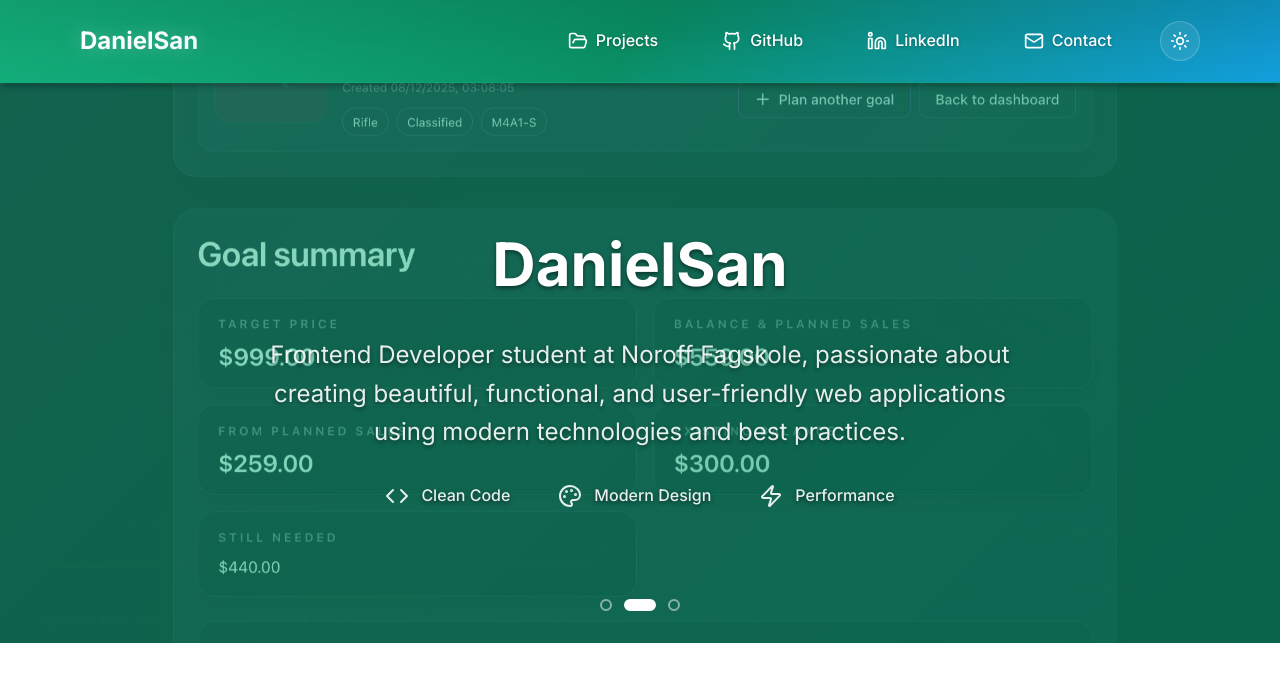
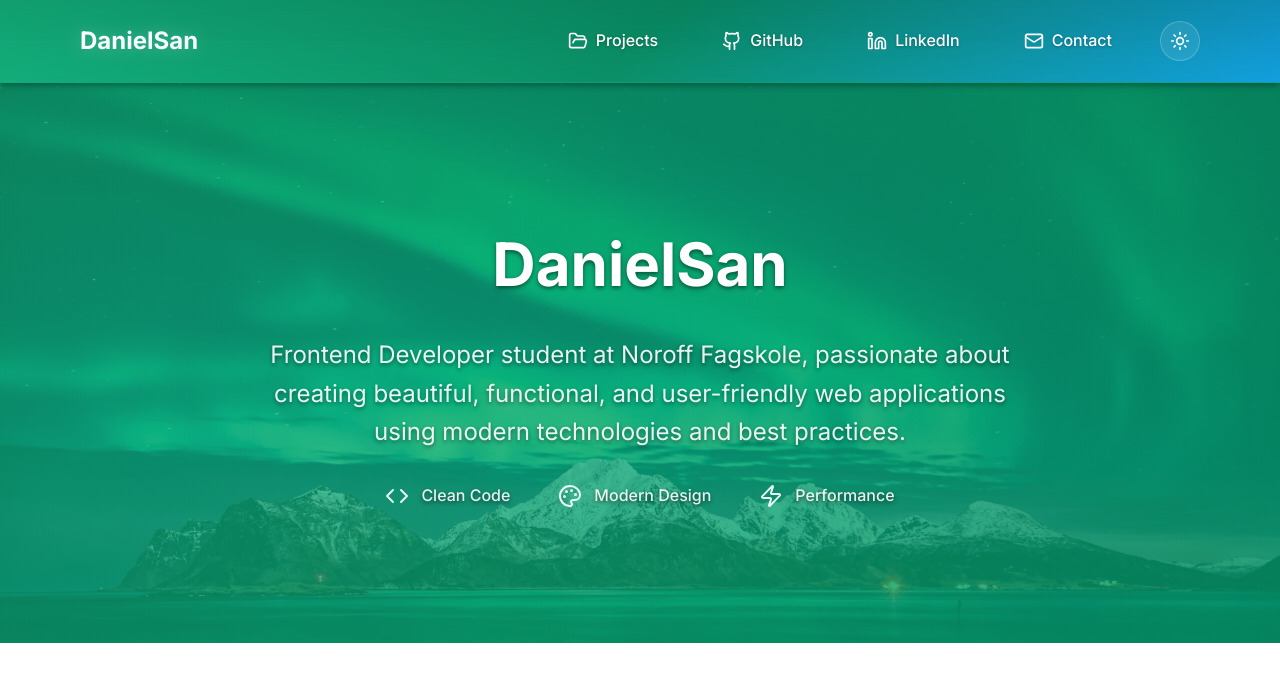
Before and after one commit to DanielSan-01/portfolio, a React (Vite) app: page /portfolio/classic in a window 1280 px wide. Shown: the top 682 px of the page. Built offline with nearby package versions, Linux system fonts and the light colour scheme.

Commit message:
small fix for slider

```diff
--- a/src/pages/Home.css
+++ b/src/pages/Home.css
@@ -11,34 +11,10 @@
   display: flex;
   align-items: center;
   justify-content: center;
-}
-
-/* Slideshow Background */
-.hero-slideshow {
-  position: absolute;
-  top: 0;
-  left: 0;
-  width: 100%;
-  height: 100%;
-  z-index: 0;
-}
-
-.hero-slide {
-  position: absolute;
-  top: 0;
-  left: 0;
-  width: 100%;
-  height: 100%;
-  opacity: 0;
-  transition: opacity 1.5s ease-in-out;
-  /* Fallback background in case images don't load */
   background:
     var(--gradient-hero-overlay),
+    var(--gradient-hero-before),
     url('../assets/norway-banner.webp') center/cover no-repeat;
-}
-
-.hero-slide.active {
-  opacity: 1;
 }
 
 .hero::before {
@@ -70,40 +46,6 @@
   color: var(--text-white);
   animation: fadeIn 0.6s ease-out;
   text-shadow: 0 2px 4px rgba(0, 0, 0, 0.5);
-}
-
-/* Slideshow Indicators */
-.hero-slideshow-indicators {
-  position: absolute;
-  bottom: 2rem;
-  left: 50%;
-  transform: translateX(-50%);
-  display: flex;
-  gap: 0.75rem;
-  z-index: 3;
-}
-
-.hero-slideshow-indicators .indicator {
-  width: 12px;
-  height: 12px;
-  border-radius: 50%;
-  border: 2px solid rgba(255, 255, 255, 0.5);
-  background: transparent;
-  cursor: pointer;
-  transition: all 0.3s ease;
-  padding: 0;
-}
-
-.hero-slideshow-indicators .indicator:hover {
-  border-color: rgba(255, 255, 255, 0.8);
-  background: rgba(255, 255, 255, 0.3);
-}
-
-.hero-slideshow-indicators .indicator.active {
-  background: var(--text-white);
-  border-color: var(--text-white);
-  width: 32px;
-  border-radius: 6px;
 }
 
 .hero-title {
@@ -171,6 +113,67 @@
   border-radius: 16px;
   overflow: hidden;
   box-shadow: var(--shadow-lg);
+  position: relative;
+  aspect-ratio: 16 / 9;
+}
+
+/* Featured Project Slideshow */
+.featured-project-slideshow {
+  position: absolute;
+  top: 0;
+  left: 0;
+  width: 100%;
+  height: 100%;
+  border-radius: 16px;
+  overflow: hidden;
+}
+
+.featured-project-slide {
+  position: absolute;
+  top: 0;
+  left: 0;
+  width: 100%;
+  height: 100%;
+  opacity: 0;
+  transition: opacity 1.5s ease-in-out;
+}
+
+.featured-project-slide.active {
+  opacity: 1;
+}
+
+/* Featured Project Slideshow Indicators */
+.featured-project-slideshow-indicators {
+  position: absolute;
+  bottom: 1rem;
+  left: 50%;
+  transform: translateX(-50%);
+  display: flex;
+  gap: 0.75rem;
+  z-index: 10;
+}
+
+.featured-project-slideshow-indicators .featured-indicator {
+  width: 12px;
+  height: 12px;
+  border-radius: 50%;
+  border: 2px solid rgba(255, 255, 255, 0.7);
+  background: transparent;
+  cursor: pointer;
+  transition: all 0.3s ease;
+  padding: 0;
+}
+
+.featured-project-slideshow-indicators .featured-indicator:hover {
+  border-color: rgba(255, 255, 255, 1);
+  background: rgba(255, 255, 255, 0.3);
+}
+
+.featured-project-slideshow-indicators .featured-indicator.active {
+  background: rgba(255, 255, 255, 0.9);
+  border-color: rgba(255, 255, 255, 1);
+  width: 32px;
+  border-radius: 6px;
 }
 
 .featured-project-img {
--- a/src/pages/Home.jsx
+++ b/src/pages/Home.jsx
@@ -36,7 +36,7 @@ const Home = () => {
   // Get CS Inventory Tracker project
   const csTrackerProject = projects.find(p => p.id === 'cs-inventory-tracker')
 
-  // Slideshow state
+  // Slideshow state for featured project
   const [currentSlide, setCurrentSlide] = useState(0)
   const [imagesLoaded, setImagesLoaded] = useState(false)
 
@@ -231,22 +231,6 @@ const Home = () => {
     <div className="home">
       {/* Hero Section */}
       <section className="hero" ref={heroSlideshowRef}>
-        {/* Slideshow Background */}
-        <div className="hero-slideshow">
-          {heroImages.map((image, index) => (
-            <div
-              key={index}
-              className={`hero-slide ${index === currentSlide ? 'active' : ''}`}
-              style={{
-                backgroundImage: `url("${image}")`,
-                backgroundSize: 'cover',
-                backgroundPosition: 'center',
-                backgroundRepeat: 'no-repeat'
-              }}
-            />
-          ))}
-        </div>
-
         <div className="container-custom">
           <div className="hero-content">
             <h1 ref={heroTitleRef} className="hero-title">
@@ -272,18 +256,6 @@ const Home = () => {
             </div>
           </div>
         </div>
-
-        {/* Slideshow Indicators */}
-        <div className="hero-slideshow-indicators">
-          {heroImages.map((_, index) => (
-            <button
-              key={index}
-              className={`indicator ${index === currentSlide ? 'active' : ''}`}
-              onClick={() => setCurrentSlide(index)}
-              aria-label={`Go to slide ${index + 1}`}
-            />
-          ))}
-        </div>
       </section>
 
       {/* Featured Project - CS Inventory Tracker */}
@@ -292,11 +264,32 @@ const Home = () => {
           <div className="container-custom">
             <div className="featured-project-content">
               <div className="featured-project-image">
-                <img
-                  src={csTrackerProject.thumbnail}
-                  alt={csTrackerProject.imageCaption}
-                  className="featured-project-img"
-                />
+                {/* Slideshow */}
+                <div className="featured-project-slideshow">
+                  {heroImages.map((image, index) => (
+                    <div
+                      key={index}
+                      className={`featured-project-slide ${index === currentSlide ? 'active' : ''}`}
+                      style={{
+                        backgroundImage: `url("${image}")`,
+                        backgroundSize: 'cover',
+                        backgroundPosition: 'center',
+                        backgroundRepeat: 'no-repeat'
+                      }}
+                    />
+                  ))}
+                </div>
+                {/* Slideshow Indicators */}
+                <div className="featured-project-slideshow-indicators">
+                  {heroImages.map((_, index) => (
+                    <button
+                      key={index}
+                      className={`featured-indicator ${index === currentSlide ? 'active' : ''}`}
+                      onClick={() => setCurrentSlide(index)}
+                      aria-label={`Go to slide ${index + 1}`}
+                    />
+                  ))}
+                </div>
               </div>
               <div className="featured-project-text">
                 <h2 className="featured-project-title">{csTrackerProject.title}</h2>
```
